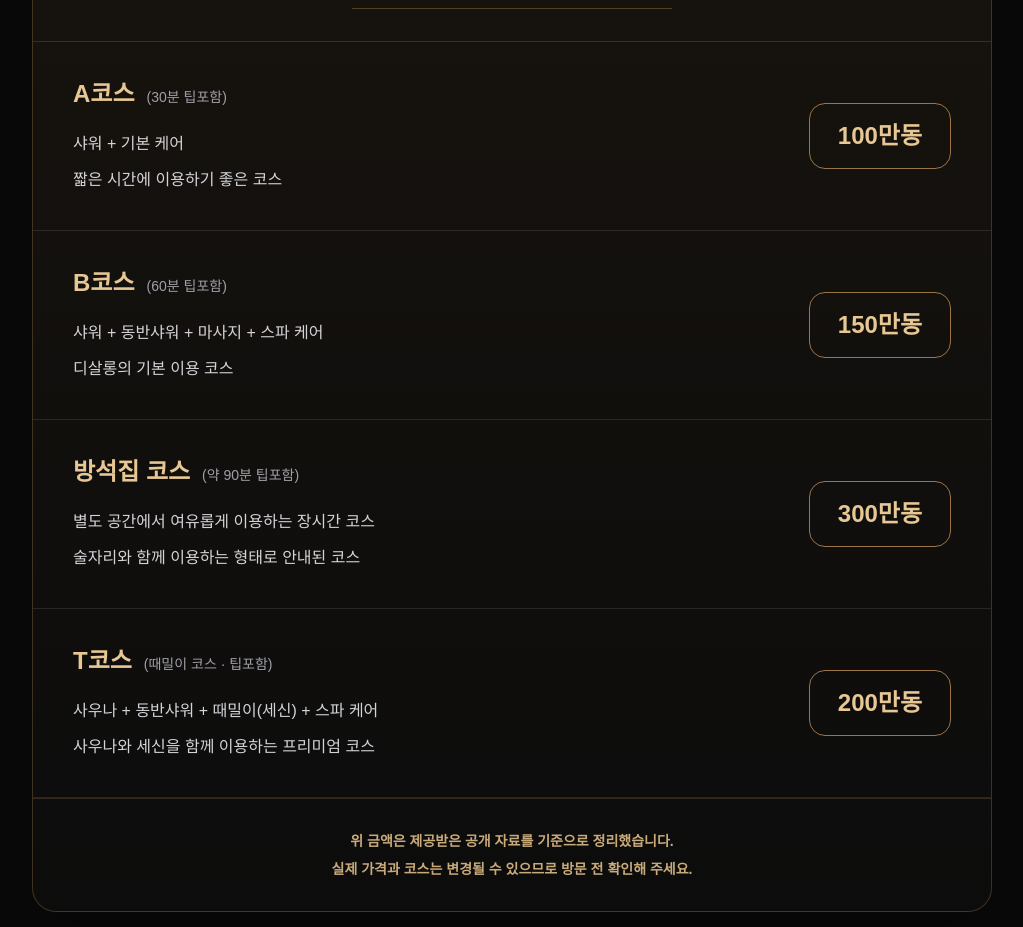
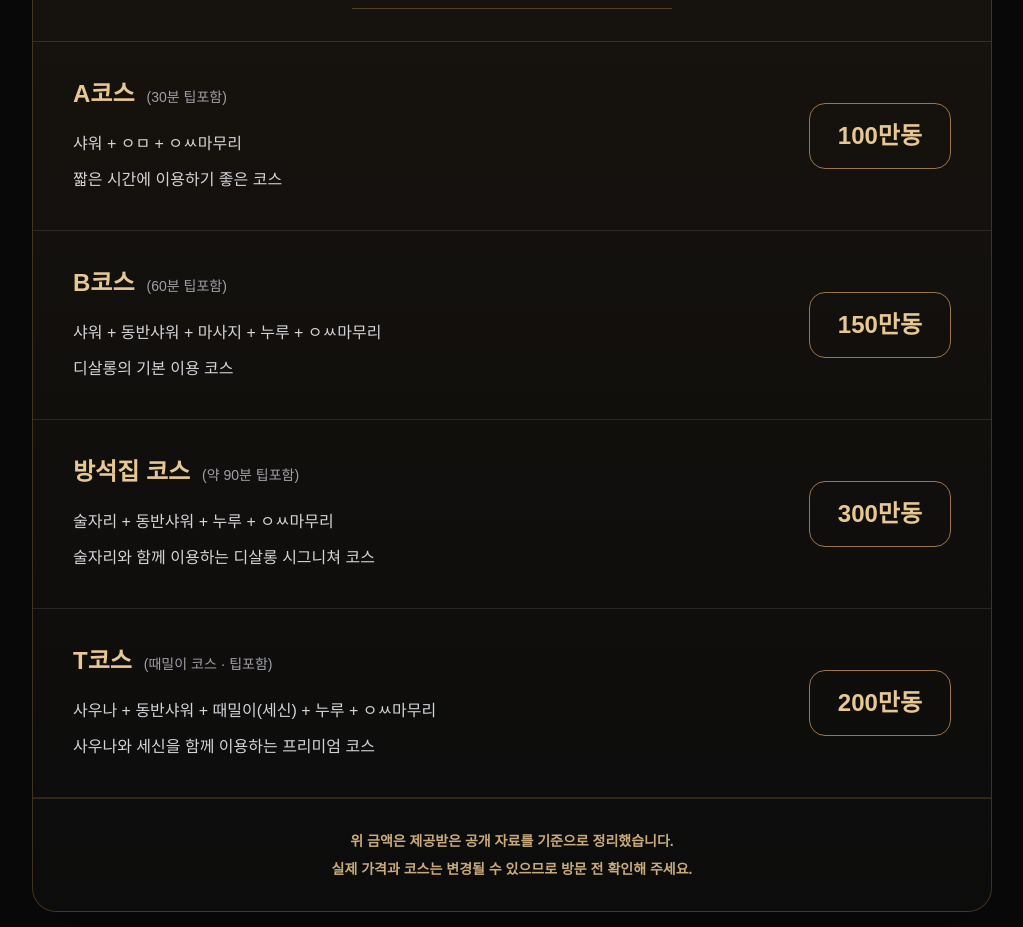
Before and after one commit to vietnam-nightlife/hanoi-nightlife, a Next.js app: page /1/1/d-salon in a window 1280 px wide. Shown: the part 2200-3127 px from the top of the page, without its empty margins (128-1151 px from the left). Built offline with nearby package versions, Linux system fonts and the light colour scheme.

Commit message:
Update page.tsx

```diff
--- a/app/[city]/[category]/d-salon/page.tsx
+++ b/app/[city]/[category]/d-salon/page.tsx
@@ -349,7 +349,7 @@ export default function DSalonPage() {
                   <div className="mt-5 space-y-2 text-sm leading-7 text-zinc-300 md:text-base">
 
                     <p>
-                      샤워 + 기본 케어
+                      샤워 + ㅇㅁ + ㅇㅆ마무리
                     </p>
 
                     <p>
@@ -396,7 +396,7 @@ export default function DSalonPage() {
                   <div className="mt-5 space-y-2 text-sm leading-7 text-zinc-300 md:text-base">
 
                     <p>
-                      샤워 + 동반샤워 + 마사지 + 스파 케어
+                      샤워 + 동반샤워 + 마사지 + 누루 + ㅇㅆ마무리
                     </p>
 
                     <p>
@@ -443,11 +443,11 @@ export default function DSalonPage() {
                   <div className="mt-5 space-y-2 text-sm leading-7 text-zinc-300 md:text-base">
 
                     <p>
-                      별도 공간에서 여유롭게 이용하는 장시간 코스
+                      술자리 + 동반샤워 + 누루 + ㅇㅆ마무리
                     </p>
 
                     <p>
-                      술자리와 함께 이용하는 형태로 안내된 코스
+                      술자리와 함께 이용하는 디살롱 시그니쳐 코스
                     </p>
 
                   </div>
@@ -490,7 +490,7 @@ export default function DSalonPage() {
                   <div className="mt-5 space-y-2 text-sm leading-7 text-zinc-300 md:text-base">
 
                     <p>
-                      사우나 + 동반샤워 + 때밀이(세신) + 스파 케어
+                      사우나 + 동반샤워 + 때밀이(세신) + 누루 + ㅇㅆ마무리
                     </p>
 
                     <p>
```
